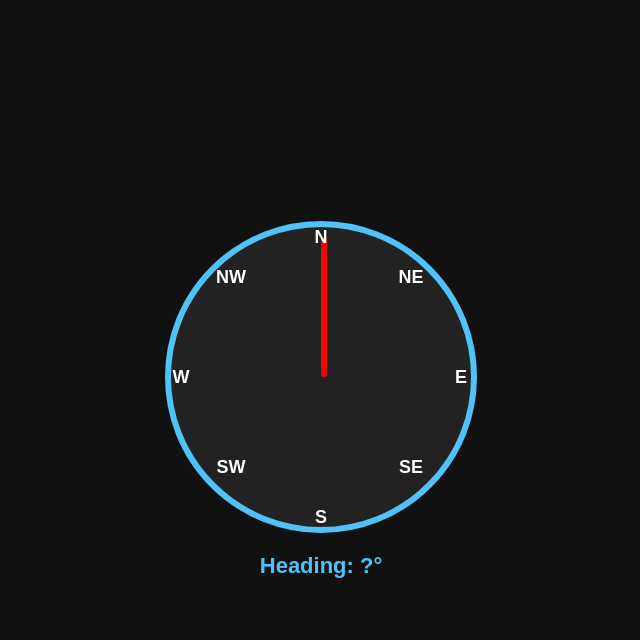
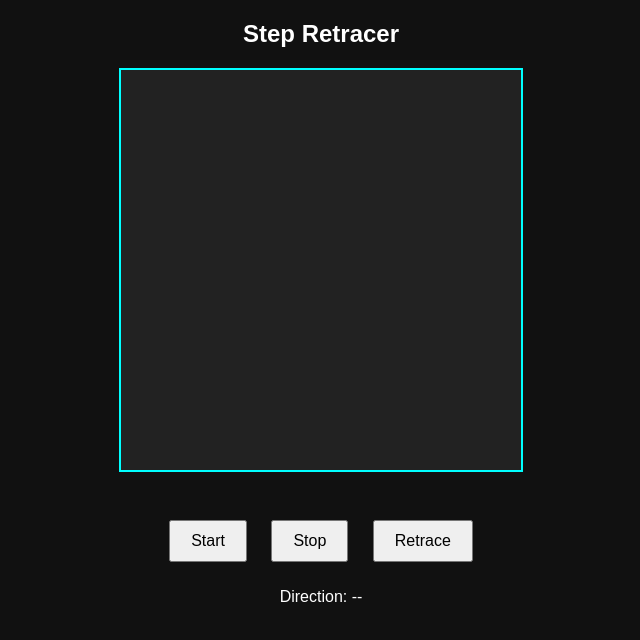
Before and after one commit to Nozel-silva/NukeKrisis, a plain HTML site: page test.html in a window 1280 px wide. Shown: the whole page, without its empty margins (319-959 px from the left). Drawn offline with Linux system fonts and the light colour scheme.

Commit message:
Update test.html

```diff
--- a/test.html
+++ b/test.html
@@ -3,105 +3,97 @@
 <head>
   <meta charset="UTF-8">
   <meta name="viewport" content="width=device-width, initial-scale=1.0">
-  <title>Compass</title>
+  <title>Path Tracer</title>
   <style>
-    body {
-      margin: 0;
-      background: #111;
-      display: flex;
-      flex-direction: column;
-      align-items: center;
-      justify-content: center;
-      height: 100vh;
-      color: white;
-      font-family: Arial, sans-serif;
-    }
-    #compass {
-      width: 300px;
-      height: 300px;
-      border: 6px solid #4fc3f7;
-      border-radius: 50%;
-      position: relative;
-      background: #222;
-    }
-    .direction {
-      position: absolute;
-      font-size: 18px;
-      font-weight: bold;
-      color: #fff;
-      transform: translate(-50%, -50%);
-    }
-    #needle {
-      width: 6px;
-      height: 140px;
-      background: red;
-      position: absolute;
-      top: 10px;
-      left: 50%;
-      transform-origin: bottom center;
-      transform: rotate(0deg);
-      border-radius: 3px;
-    }
-    #heading {
-      margin-top: 20px;
-      font-size: 22px;
-      font-weight: bold;
-      color: #4fc3f7;
-    }
+    body { background:#111; color:#fff; text-align:center; font-family:sans-serif; }
+    canvas { background:#222; display:block; margin:20px auto; border:2px solid #0ff; }
+    button { margin:10px; padding:10px 20px; font-size:16px; }
   </style>
 </head>
 <body>
-  <div id="compass">
-    <div id="needle"></div>
-    <!-- Cardinal + Intercardinal points -->
-    <div class="direction" style="top:10px;left:50%;">N</div>
-    <div class="direction" style="top:50%;left:290px;">E</div>
-    <div class="direction" style="top:290px;left:50%;">S</div>
-    <div class="direction" style="top:50%;left:10px;">W</div>
-
-    <div class="direction" style="top:50px;left:240px;">NE</div>
-    <div class="direction" style="top:240px;left:240px;">SE</div>
-    <div class="direction" style="top:240px;left:60px;">SW</div>
-    <div class="direction" style="top:50px;left:60px;">NW</div>
-  </div>
-  <div id="heading">Heading: ?°</div>
+  <h2>Step Retracer</h2>
+  <canvas id="map" width="400" height="400"></canvas><br>
+  <button onclick="startWalk()">Start</button>
+  <button onclick="stopWalk()">Stop</button>
+  <button onclick="retrace()">Retrace</button>
+  <p id="dir">Direction: --</p>
 
   <script>
-    const needle = document.getElementById("needle");
-    const headingText = document.getElementById("heading");
+    const canvas = document.getElementById("map");
+    const ctx = canvas.getContext("2d");
 
-    function handleOrientation(event) {
-      let heading;
+    let x = canvas.width / 2;
+    let y = canvas.height / 2;
+    let angle = 0; // degrees
+    let walking = false;
+    let path = [];
+    let interval;
 
-      if (event.webkitCompassHeading !== undefined) {
-        // iOS
-        heading = event.webkitCompassHeading;
-      } else {
-        // Android
-        heading = 360 - event.alpha;
-      }
-
-      if (heading !== null) {
-        needle.style.transform = `rotate(${heading}deg)`;
-        headingText.textContent = `Heading: ${Math.round(heading)}°`;
-      }
+    // Draw user as blue circle
+    function drawUser(px, py) {
+      ctx.clearRect(0, 0, canvas.width, canvas.height);
+      ctx.beginPath();
+      ctx.moveTo(path[0]?.x || x, path[0]?.y || y);
+      path.forEach(p => ctx.lineTo(p.x, p.y));
+      ctx.strokeStyle = "cyan";
+      ctx.lineWidth = 5;
+      ctx.stroke();
+      ctx.beginPath();
+      ctx.arc(px, py, 10, 0, Math.PI * 2);
+      ctx.fillStyle = "blue";
+      ctx.fill();
     }
 
-    function requestAccess() {
-      if (typeof DeviceOrientationEvent.requestPermission === 'function') {
-        DeviceOrientationEvent.requestPermission().then(response => {
-          if (response === 'granted') {
-            window.addEventListener("deviceorientation", handleOrientation, true);
-          }
-        }).catch(console.error);
-      } else {
-        window.addEventListener("deviceorientationabsolute", handleOrientation, true);
-        window.addEventListener("deviceorientation", handleOrientation, true);
-      }
+    // Start walking (simulate forward movement)
+    function startWalk() {
+      if (walking) return;
+      walking = true;
+      path = [{x, y}];
+      interval = setInterval(() => {
+        // Move 5px each step
+        x += 5 * Math.sin(angle * Math.PI / 180);
+        y -= 5 * Math.cos(angle * Math.PI / 180);
+        path.push({x, y});
+        drawUser(x, y);
+      }, 500);
     }
 
-    // Ask for motion permission on load
-    requestAccess();
+    function stopWalk() {
+      walking = false;
+      clearInterval(interval);
+    }
+
+    function retrace() {
+      if (path.length < 2) return;
+      stopWalk();
+      let i = path.length - 1;
+      const retraceInt = setInterval(() => {
+        if (i <= 0) { clearInterval(retraceInt); return; }
+        let pos = path[i];
+        drawUser(pos.x, pos.y);
+        i--;
+      }, 500);
+    }
+
+    // Compass orientation
+    window.addEventListener("deviceorientation", (e) => {
+      if (e.alpha !== null) {
+        angle = e.alpha; // degrees
+        let dirText = getDirection(angle);
+        document.getElementById("dir").innerText = "Direction: " + dirText;
+      }
+    });
+
+    function getDirection(deg) {
+      if (deg >= 337.5 || deg < 22.5) return "N";
+      if (deg < 67.5) return "NE";
+      if (deg < 112.5) return "E";
+      if (deg < 157.5) return "SE";
+      if (deg < 202.5) return "S";
+      if (deg < 247.5) return "SW";
+      if (deg < 292.5) return "W";
+      return "NW";
+    }
   </script>
 </body>
 </html>
```
